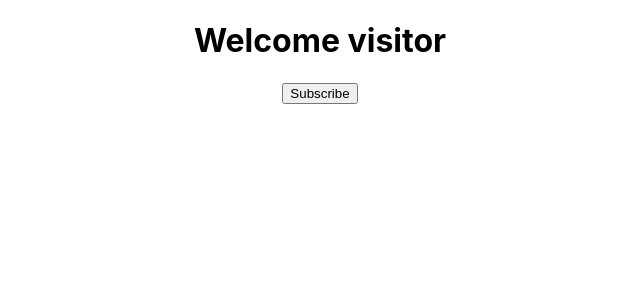
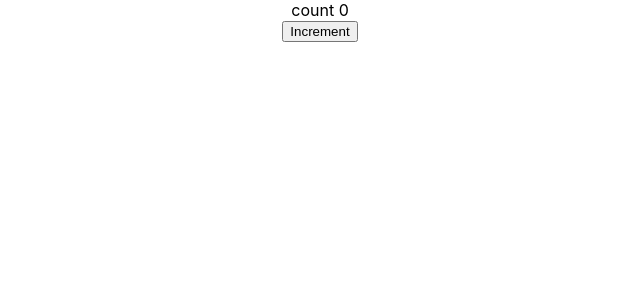
Before and after one commit to Amin-Naimi/ReactJs_Fundamentals, a React (Create React App) app in the folder hello_world/: page / in a window 1280 px wide. Shown: the top 300 px of the page, without its empty margins (320-960 px from the left). Built offline with nearby package versions, Linux system fonts and the light colour scheme.

Commit message:
'setState'

```diff
--- a/hello_world/src/App.js
+++ b/hello_world/src/App.js
@@ -4,12 +4,18 @@ import './App.css';
 import { Greet } from './components/Greet';
 import Hello from './components/Hello';
 import Message from './components/Message';
+import Counter from './components/Counter';
 
 function App() {
   return (
     <div className="App">
+      <Counter></Counter>
 
-      {/*<Greet name="Mohamed" lastName="Naimi">
+
+
+
+      {
+      /*<Greet name="Mohamed" lastName="Naimi">
         <p>This is children props</p>
       </Greet>
 
@@ -17,9 +23,8 @@ function App() {
       <Greet name="Redtha" lastName="Naimi"></Greet>
 
       <Hello name="Mohamed" lastName="Naimi"></Hello>
-  <Hello name="Malika" lastName="Jali"></Hello>*/}
-
-      <Message></Message>
+  <Hello name="Malika" lastName="Jali"></Hello>
+  <Message></Message>*/}
 
 
     </div>
--- /dev/null
+++ b/hello_world/src/components/Counter.js
@@ -0,0 +1,54 @@
+import React, { Component } from 'react';
+
+class Counter extends Component {
+    constructor() {
+        super();
+        this.state = {
+            counter: 0
+        }
+    }
+
+    // if you try to modify the state directly react will not rerender the component
+    // 'setState' other hand will let react know it has to re render the copmponent
+    // set state is asynchronous
+    /* async increment(){
+         await this.setState({counter: this.state.counter + 1})
+         console.log(this.state.counter)
+     }*/
+
+    // The second parameter in the "setState Methode " is the arrow function where we log the updated state
+    increment() {
+        /*this.setState(
+            { counter: this.state.counter + 1 },
+            () => {
+                console.log("Callback value: " + this.state.counter)
+            }
+        )*/
+
+        this.setState((prevState ,props)=>(
+            {counter: prevState.counter + 1}
+        )
+        )
+        console.log(this.state.counter)
+    }
+
+    incrementFive(){
+        this.increment();
+        this.increment();
+        this.increment();
+        this.increment();
+        this.increment();
+    }
+    render() {
+        return (
+            <div>
+                count {this.state.counter}
+                <br></br>
+                <button onClick={() => this.incrementFive()}>Increment</button>
+            </div>
+
+        );
+    }
+}
+
+export default Counter;
```
